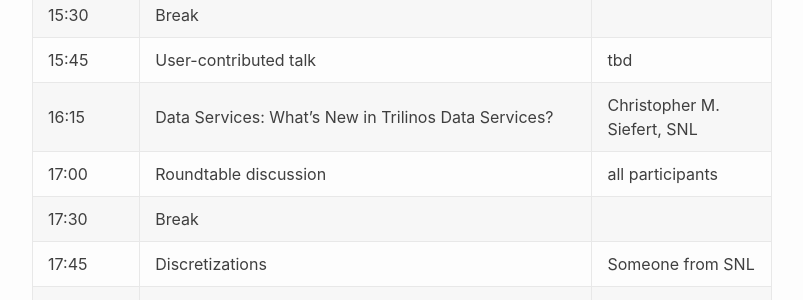
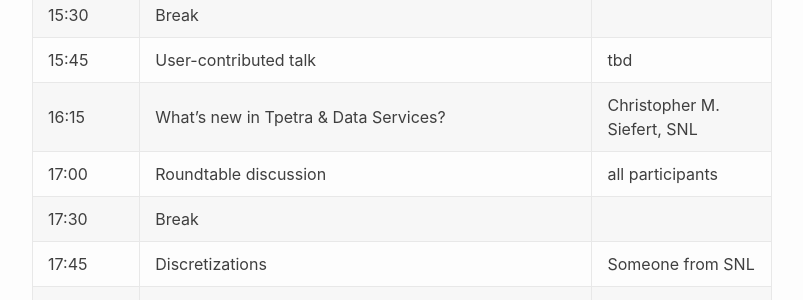
Before and after one commit to EuroTUG/eurotug.github.io, a Jekyll site: the page built from index.md, in a window 1280 px wide and 900 px high, scrolled down 2263 px. Shown: the part 153-453 px from the top of the window, without its empty margins (238-1041 px from the left). Built offline with Jekyll 4.4.1, drawn with Linux system fonts in a browser that asks for light colours.

Commit message:
Finalize talk title by Chris Siefert

```diff
--- a/index.md
+++ b/index.md
@@ -87,7 +87,7 @@ Here's the tentative schedule:
 | 15:00 | User-contributed talk | tbd |
 | 15:30 | Break | |
 | 15:45 | User-contributed talk | tbd |
-| 16:15 | Data Services: What's New in Trilinos Data Services? | Christopher M. Siefert, SNL |
+| 16:15 | What's new in Tpetra & Data Services? | Christopher M. Siefert, SNL |
 | 17:00 | Roundtable discussion | all participants |
 | 17:30 | Break | |
 | 17:45 | Discretizations | Someone from SNL |
```
